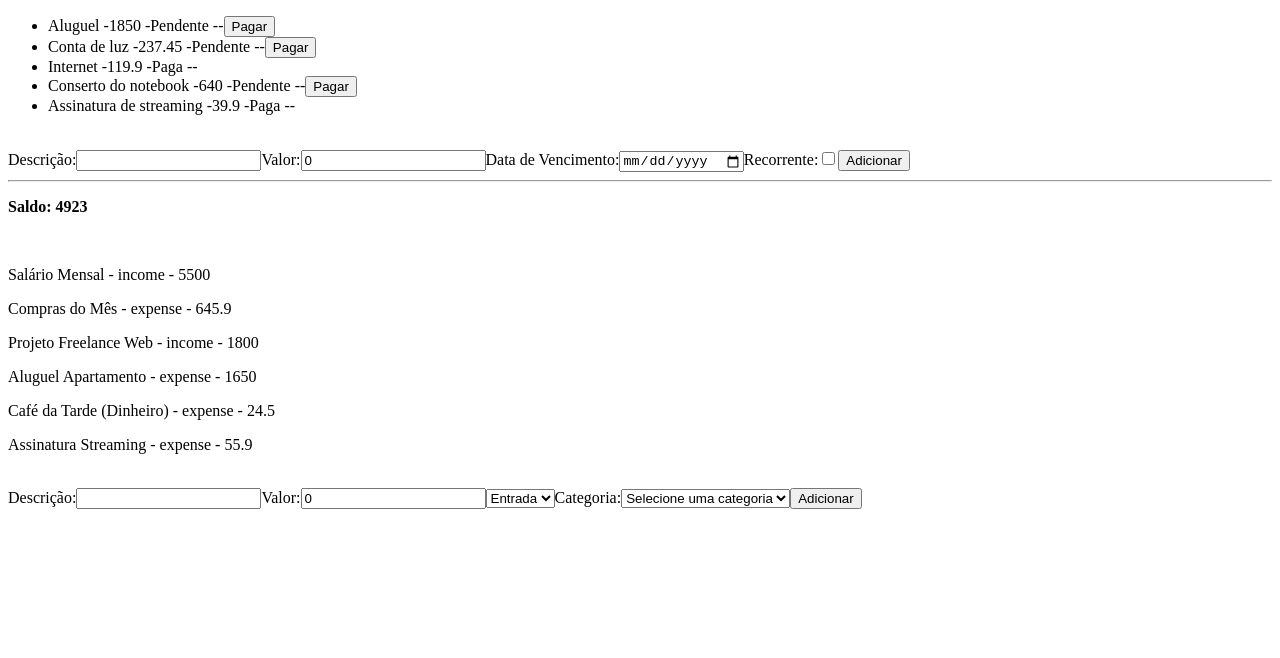
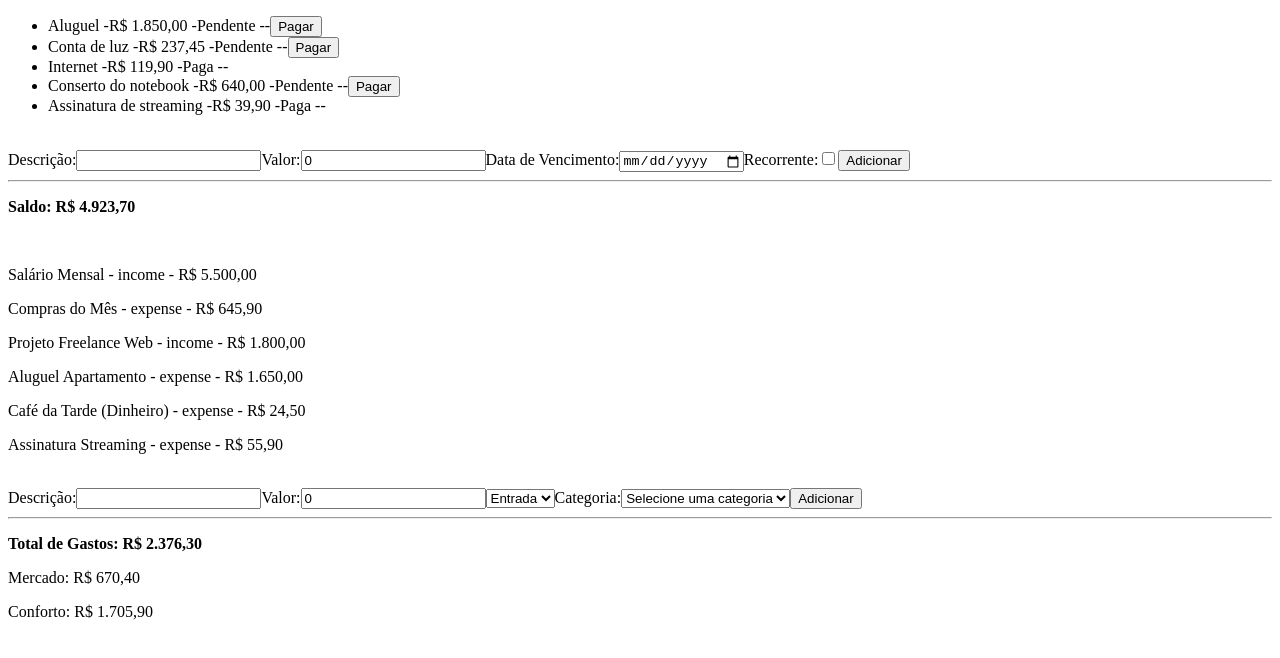
Before and after one commit to daviarendreis/moneylance-frontend, a React (Vite) app: page / in a window 1280 px wide. Shown: the top 658 px of the page. Built offline with nearby package versions, Linux system fonts and the light colour scheme.

Commit message:
feat(transactions): add expenses summary

```diff
--- a/src/App.tsx
+++ b/src/App.tsx
@@ -1,10 +1,12 @@
 import AddBillForm from "./components/AddBillForm"
 import AddTransactionForm from "./components/AddTransactionForm"
 import BillsList from "./components/BillsList"
+import ExpensesSummary from "./components/ExpensesSummary"
 import TransactionsList from "./components/TransactionsList"
 import useBills from "./hooks/useBills"
 import useCategories from "./hooks/useCategories"
 import useTransactions from "./hooks/useTransactions"
+import formatCurrency from "./logic/formatCurrency"
 import getBalance from "./logic/getBalance"
 
 function App() {
@@ -22,11 +24,16 @@ function App() {
     <AddBillForm addBill={addBill}/>
 
     <hr />
-    <p><strong>Saldo: {getBalance(transactions)}</strong></p>
+
+    <p><strong>Saldo: {formatCurrency(getBalance(transactions))}</strong></p>
     <br />
     <TransactionsList transactions={transactions}/>
     <br />
     <AddTransactionForm addTransaction={addTransaction} categories={categories}/>
+
+    <hr />
+
+    <ExpensesSummary transactions={transactions} categories={categories}/>
     </>
 )
 }
--- a/src/components/BillsList.tsx
+++ b/src/components/BillsList.tsx
@@ -1,3 +1,4 @@
+import formatCurrency from "../logic/formatCurrency";
 import type { Bill } from "../types/bill";
 
 interface BillsListProps {
@@ -12,7 +13,7 @@ export default function BillsList ({bills, markAsPaid}: BillsListProps) {
             {bills.map(bill => (
                 <li key={bill.id}>
                     <span>{bill.description} -
-                          {bill.amount} -
+                          {formatCurrency(bill.amount)} -
                           {bill.isPaid ? "Paga" : "Pendente"} --
                           {!bill.isPaid ? <button onClick={() => markAsPaid(bill.id)}>Pagar</button> : null }
                     </span>
--- /dev/null
+++ b/src/components/ExpensesSummary.tsx
@@ -0,0 +1,32 @@
+import formatCurrency from "../logic/formatCurrency";
+import getTotalExpensesByCategory from "../logic/getTotalExpensesByCategory";
+import getTotalExpenses from "../logic/getTotalExpenses";
+import type { Category } from "../types/category";
+import type { Transaction } from "../types/transaction";
+
+interface ExpensesSummaryProps {
+    transactions: Transaction[]
+    categories: Category[]
+}
+
+export default function ExpensesSummary ({ transactions, categories}: ExpensesSummaryProps) {
+    const totalExpenses = getTotalExpenses(transactions)
+    const byCategory = getTotalExpensesByCategory(transactions)
+
+    const expensesByCategoryList = Object.entries(byCategory)
+
+    function findCategory (categoryId: string) {
+        const category = categories.find(cat => cat.id === categoryId)
+        return category?.name
+    }
+
+    if (totalExpenses === 0) return <p>Nenhum gasto registrado</p>
+    return (
+        <>
+        <p><strong>Total de Gastos: {formatCurrency(totalExpenses)}</strong></p>
+        {expensesByCategoryList.map(([categoryId, total]) => (
+            <p key={categoryId}>{findCategory(categoryId)}: {formatCurrency(total)}</p>
+        ))}
+        </>
+    )
+}
--- a/src/components/TransactionsList.tsx
+++ b/src/components/TransactionsList.tsx
@@ -1,3 +1,4 @@
+import formatCurrency from "../logic/formatCurrency";
 import type { Transaction } from "../types/transaction";
 
 interface TransactionsListProps {
@@ -9,7 +10,7 @@ export default function TransactionsList ({ transactions }: TransactionsListProp
         <>
         {transactions.length > 0 ?
         transactions.map((tr) => (
-            <p key={tr.id}>{tr.description} - {tr.type} - {tr.amount}</p>
+            <p key={tr.id}>{tr.description} - {tr.type} - {formatCurrency(tr.amount)}</p>
         )) : <p>Nenhuma transação registrada</p>}
         </>
     )
--- a/src/logic/getBalance.ts
+++ b/src/logic/getBalance.ts
@@ -5,5 +5,5 @@ export default function getBalance (transactions: Transaction[]) {
     ? acc + tr.amount
     : acc - tr.amount,
     0)
-    return Math.floor(balance)
+    return balance
 }
--- /dev/null
+++ b/src/logic/getTotalExpenses.ts
@@ -0,0 +1,9 @@
+import type { Transaction } from "../types/transaction";
+
+export default function getTotalExpenses (transactions: Transaction[]) {
+    const expenses = transactions.filter(tr => tr.type === "expense")
+
+    const expensesBalance = expenses.reduce((acc, tr) => acc + tr.amount, 0)
+
+    return expensesBalance
+}
--- /dev/null
+++ b/src/logic/getTotalExpensesByCategory.ts
@@ -0,0 +1,12 @@
+import type { Transaction } from '../types/transaction';
+
+export default function getTotalExpensesByCategory ( transactions: Transaction[]) {
+    const expensesBalanceByCategory = transactions
+    .filter(tr => tr.type === "expense")
+    .reduce((acc, tr) => {
+        acc[tr.categoryId] = (acc[tr.categoryId] ?? 0) + tr.amount
+        return acc
+    }, {} as Record<string, number>)
+
+    return expensesBalanceByCategory
+}
```
